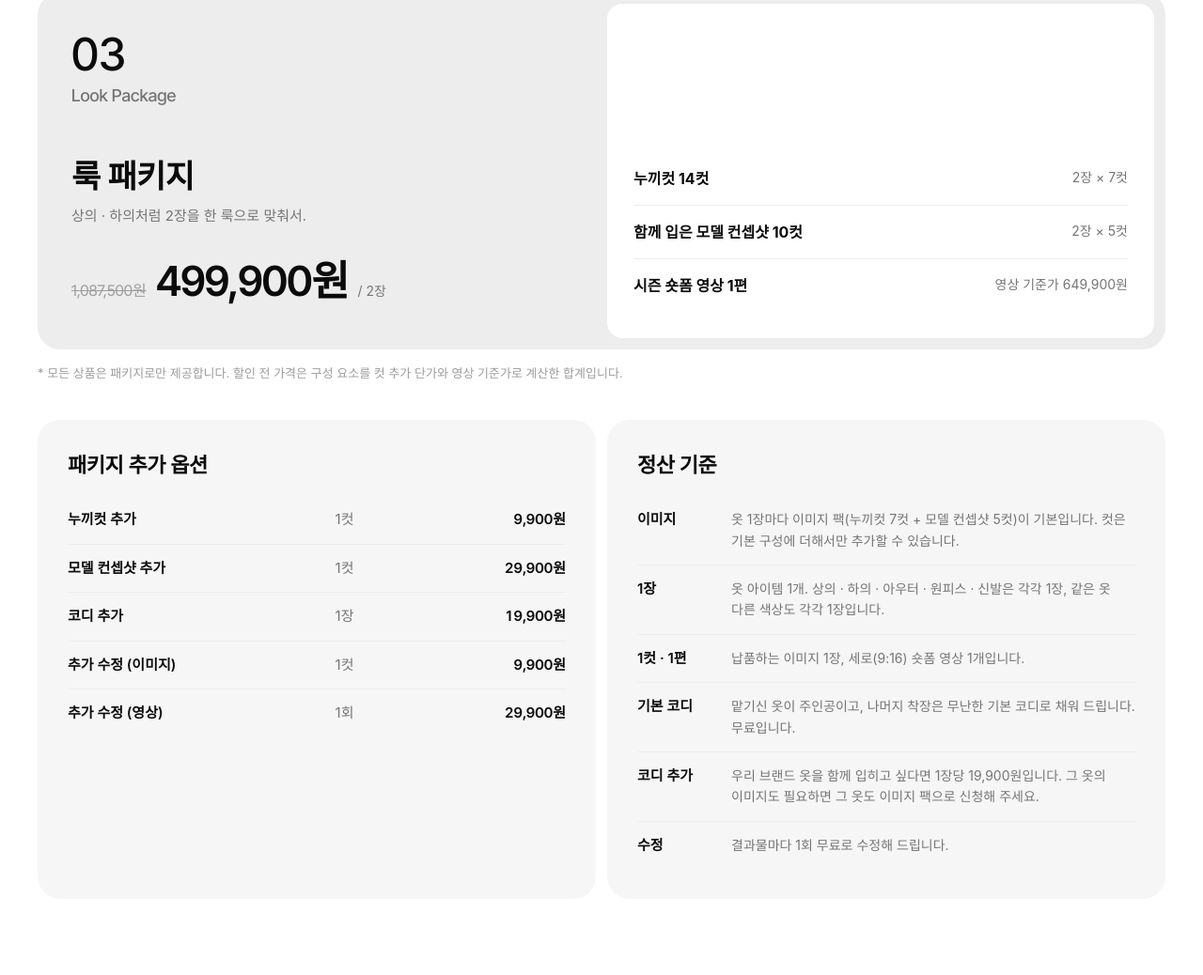
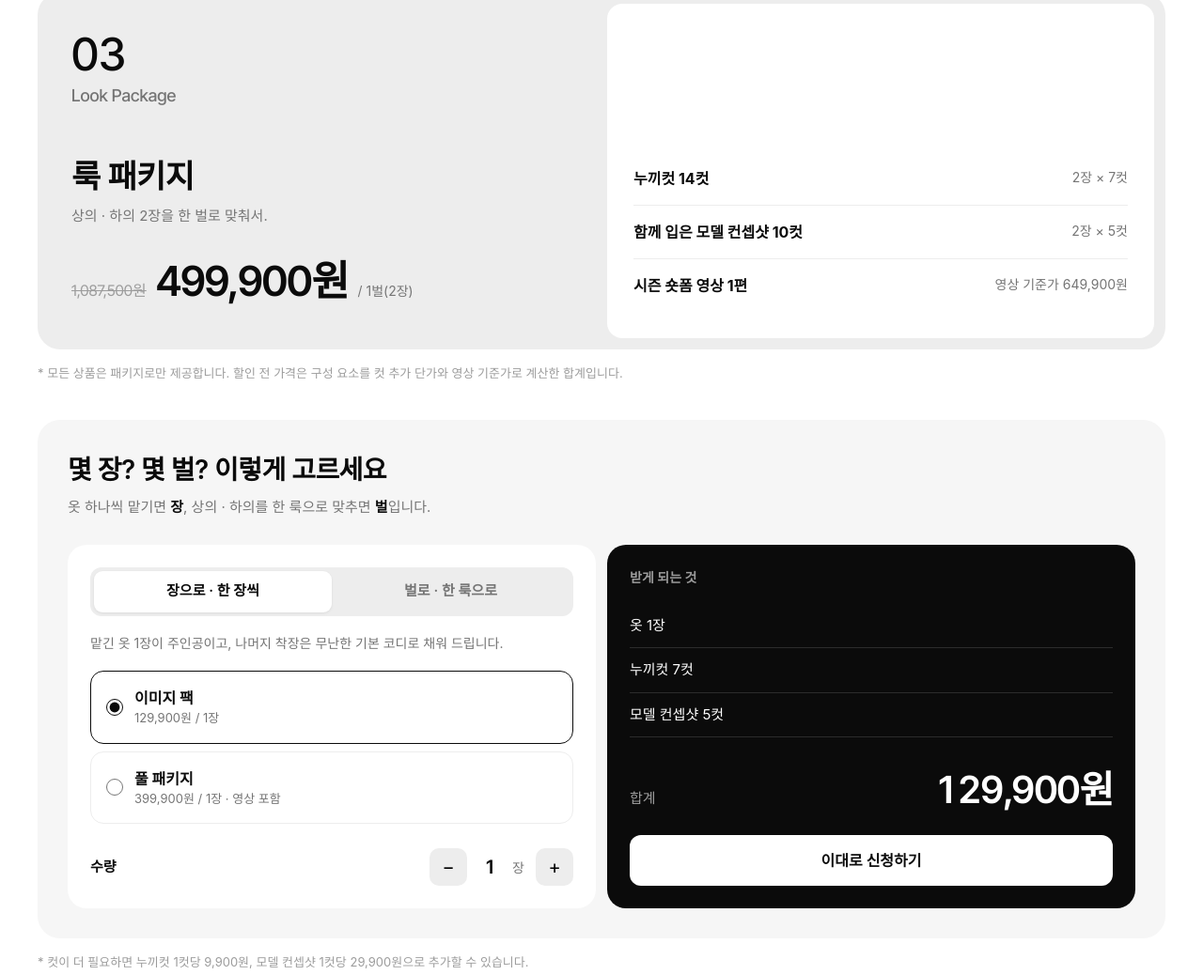
Before and after one commit to iammowner-coder/tobebrander, a plain HTML site: page index.html in a window 1280 px wide. Shown: the part 5765-6803 px from the top of the page at 94% size. Drawn offline with Linux system fonts and the light colour scheme; a web font is replaced by a local one.

Commit message:
세부 옵션 표를 '몇 장? 몇 벌?' 선택 계산기로 교체
- 장으로(이미지 팩·풀 패키지) / 벌로(룩 패키지) 고르고 수량 선택
- 받게 되는 누끼·컨셉샷·영상 수와 합계를 바로 표시
- '이대로 신청하기'로 신청 폼에 패키지·수량·단위 전달
- 추가 컷 단가는 안내 한 줄로, 나머지 옵션은 문서에만 (pricing v4)

Co-Authored-By: Claude Opus 5.5 <noreply@anthropic.com>

```diff
--- a/index.html
+++ b/index.html
@@ -174,8 +174,8 @@
               </div>
               <div>
                 <h3>룩 패키지</h3>
-                <p class="card-desc">상의 · 하의처럼 2장을 한 룩으로 맞춰서.</p>
-                <p class="price"><s>1,087,500원</s><b>499,900원</b><span>/ 2장</span></p>
+                <p class="card-desc">상의 · 하의 2장을 한 벌로 맞춰서.</p>
+                <p class="price"><s>1,087,500원</s><b>499,900원</b><span>/ 1벌(2장)</span></p>
               </div>
             </div>
             <div class="card-detail">
@@ -189,31 +189,48 @@
         </div>
         <p class="note">* 모든 상품은 패키지로만 제공합니다. 할인 전 가격은 구성 요소를 컷 추가 단가와 영상 기준가로 계산한 합계입니다.</p>
 
-        <div class="menu">
-          <div class="menu-box">
-            <h3>패키지 추가 옵션</h3>
-            <table class="menu-table">
-              <tbody>
-                <tr><th>누끼컷 추가</th><td>1컷</td><td class="amt">9,900원</td></tr>
-                <tr><th>모델 컨셉샷 추가</th><td>1컷</td><td class="amt">29,900원</td></tr>
-                <tr><th>코디 추가</th><td>1장</td><td class="amt">19,900원</td></tr>
-                <tr><th>추가 수정 (이미지)</th><td>1컷</td><td class="amt">9,900원</td></tr>
-                <tr><th>추가 수정 (영상)</th><td>1회</td><td class="amt">29,900원</td></tr>
-              </tbody>
-            </table>
+        <div class="pick" id="pick">
+          <div class="pick-head">
+            <h3>몇 장? 몇 벌? 이렇게 고르세요</h3>
+            <p>옷 하나씩 맡기면 <b>장</b>, 상의 · 하의를 한 룩으로 맞추면 <b>벌</b>입니다.</p>
           </div>
-          <div class="menu-box">
-            <h3>정산 기준</h3>
-            <dl class="rules">
-              <div><dt>이미지</dt><dd>옷 1장마다 이미지 팩(누끼컷 7컷 + 모델 컨셉샷 5컷)이 기본입니다. 컷은 기본 구성에 더해서만 추가할 수 있습니다.</dd></div>
-              <div><dt>1장</dt><dd>옷 아이템 1개. 상의 · 하의 · 아우터 · 원피스 · 신발은 각각 1장, 같은 옷 다른 색상도 각각 1장입니다.</dd></div>
-              <div><dt>1컷 · 1편</dt><dd>납품하는 이미지 1장, 세로(9:16) 숏폼 영상 1개입니다.</dd></div>
-              <div><dt>기본 코디</dt><dd>맡기신 옷이 주인공이고, 나머지 착장은 무난한 기본 코디로 채워 드립니다. 무료입니다.</dd></div>
-              <div><dt>코디 추가</dt><dd>우리 브랜드 옷을 함께 입히고 싶다면 1장당 19,900원입니다. 그 옷의 이미지도 필요하면 그 옷도 이미지 팩으로 신청해 주세요.</dd></div>
-              <div><dt>수정</dt><dd>결과물마다 1회 무료로 수정해 드립니다.</dd></div>
-            </dl>
+
+          <div class="pick-grid">
+            <div class="pick-col">
+              <div class="seg" role="tablist" aria-label="주문 방식">
+                <button type="button" class="seg-btn on" data-mode="item" role="tab" aria-selected="true">장으로 · 한 장씩</button>
+                <button type="button" class="seg-btn" data-mode="look" role="tab" aria-selected="false">벌로 · 한 룩으로</button>
+              </div>
+              <p class="pick-explain" data-for="item">맡긴 옷 1장이 주인공이고, 나머지 착장은 무난한 기본 코디로 채워 드립니다.</p>
+              <p class="pick-explain" data-for="look" hidden>상의 · 하의 2장을 한 벌로 맞춰, 함께 입은 컨셉샷과 영상을 만들어 드립니다.</p>
+
+              <div class="opts" data-for="item">
+                <label class="opt"><input type="radio" name="pkg" value="image" checked /><span><b>이미지 팩</b><em>129,900원 / 1장</em></span></label>
+                <label class="opt"><input type="radio" name="pkg" value="full" /><span><b>풀 패키지</b><em>399,900원 / 1장 · 영상 포함</em></span></label>
+              </div>
+              <div class="opts" data-for="look" hidden>
+                <label class="opt"><input type="radio" name="pkg-look" value="look" checked /><span><b>룩 패키지</b><em>499,900원 / 1벌(2장) · 영상 포함</em></span></label>
+              </div>
+
+              <div class="qty">
+                <span class="qty-label">수량</span>
+                <div class="stepper">
+                  <button type="button" data-step="-1" aria-label="수량 줄이기">−</button>
+                  <output id="qty">1</output><span class="qty-unit" id="qty-unit">장</span>
+                  <button type="button" data-step="1" aria-label="수량 늘리기">+</button>
+                </div>
+              </div>
+            </div>
+
+            <div class="pick-col sum">
+              <p class="sum-k">받게 되는 것</p>
+              <ul class="sum-list" id="sum-list"></ul>
+              <div class="sum-total"><span>합계</span><b id="sum-total">129,900원</b></div>
+              <a class="btn btn-white btn-full" href="#contact" id="pick-go">이대로 신청하기</a>
+            </div>
           </div>
         </div>
+        <p class="note">* 컷이 더 필요하면 누끼컷 1컷당 9,900원, 모델 컨셉샷 1컷당 29,900원으로 추가할 수 있습니다.</p>
       </div>
     </section>
 
@@ -276,12 +293,12 @@
           <div class="form-row">
             <label>패키지
               <select name="package">
-                <option>풀 패키지 (399,900원 / 1장)</option>
-                <option>이미지 팩 (129,900원 / 1장)</option>
-                <option>룩 패키지 (499,900원 / 2장)</option>
+                <option value="full">풀 패키지 (399,900원 / 1장)</option>
+                <option value="image">이미지 팩 (129,900원 / 1장)</option>
+                <option value="look">룩 패키지 (499,900원 / 1벌)</option>
               </select>
             </label>
-            <label>옷 수량 (장)<input name="count" type="number" min="1" value="1" inputmode="numeric" /></label>
+            <label><span id="count-label">수량 (장)</span><input name="count" type="number" min="1" value="1" inputmode="numeric" /></label>
           </div>
           <label>문의 내용 (선택)<textarea name="message" rows="3"></textarea></label>
           <button class="btn btn-full" type="submit">신청하기</button>
--- a/main.js
+++ b/main.js
@@ -142,6 +142,57 @@ const sync = () => bar.classList.toggle("show", heroOut && !contactIn);
 new IntersectionObserver(([e]) => { heroOut = !e.isIntersecting; sync(); }).observe(hero);
 new IntersectionObserver(([e]) => { contactIn = e.isIntersecting; sync(); }).observe(contact);
 
+// ----- 장/벌 선택 계산기 -----
+const PACKS = {
+  image: { name: "이미지 팩", price: 129900, unit: "장", per: { cutout: 7, concept: 5, video: 0, items: 1 } },
+  full:  { name: "풀 패키지", price: 399900, unit: "장", per: { cutout: 7, concept: 5, video: 1, items: 1 } },
+  look:  { name: "룩 패키지", price: 499900, unit: "벌", per: { cutout: 14, concept: 10, video: 1, items: 2 } },
+};
+const pick = document.getElementById("pick");
+let mode = "item", qty = 1;
+const currentPack = () => mode === "look" ? "look" : pick.querySelector('input[name="pkg"]:checked').value;
+
+function renderPick() {
+  const key = currentPack(), p = PACKS[key];
+  document.getElementById("qty").textContent = qty;
+  document.getElementById("qty-unit").textContent = p.unit;
+  const lines = [
+    [mode === "look" ? `옷 ${qty}벌` : `옷 ${qty}장`, mode === "look" ? `총 ${p.per.items * qty}장` : ""],
+    [`누끼컷 ${p.per.cutout * qty}컷`, ""],
+    [`모델 컨셉샷 ${p.per.concept * qty}컷`, ""],
+  ];
+  if (p.per.video) lines.push([`시즌 숏폼 영상 ${p.per.video * qty}편`, ""]);
+  document.getElementById("sum-list").innerHTML = lines.map(([a, b]) => `<li>${a}<span>${b}</span></li>`).join("");
+  document.getElementById("sum-total").textContent = won(p.price * qty);
+}
+
+pick.querySelectorAll(".seg-btn").forEach((b) => b.addEventListener("click", () => {
+  mode = b.dataset.mode;
+  pick.querySelectorAll(".seg-btn").forEach((x) => { const on = x === b; x.classList.toggle("on", on); x.setAttribute("aria-selected", on); });
+  pick.querySelectorAll("[data-for]").forEach((el) => (el.hidden = el.dataset.for !== mode));
+  renderPick();
+}));
+pick.querySelectorAll('input[name="pkg"]').forEach((r) => r.addEventListener("change", renderPick));
+pick.querySelectorAll("[data-step]").forEach((b) => b.addEventListener("click", () => {
+  qty = Math.min(99, Math.max(1, qty + Number(b.dataset.step)));
+  renderPick();
+}));
+renderPick();
+
+// 신청 폼: 계산기에서 고른 값을 넘기고, 단위(장/벌)를 맞춘다
+const pkgSelect = document.querySelector('select[name="package"]');
+const countInput = document.querySelector('input[name="count"]');
+const syncUnit = () => {
+  document.getElementById("count-label").textContent = `수량 (${PACKS[pkgSelect.value].unit})`;
+};
+pkgSelect.addEventListener("change", syncUnit);
+document.getElementById("pick-go").addEventListener("click", () => {
+  pkgSelect.value = currentPack();
+  countInput.value = qty;
+  syncUnit();
+});
+syncUnit();
+
 // ----- 신청 폼 -----
 const form = document.getElementById("contact-form");
 const msg = document.getElementById("form-msg");
--- a/styles.css
+++ b/styles.css
@@ -300,24 +300,42 @@ details p { margin-top: 12px; font-size: 15px; line-height: 1.6; color: var(--b4
   .row, .head-old, .head-new { transition: none; }
 }
 
-/* 단품 메뉴 · 정산 기준 */
-.menu { display: grid; grid-template-columns: 1fr 1fr; gap: 12px; margin-top: 40px; }
-.menu-box { background: var(--b100); border-radius: 24px; padding: 32px; }
-.menu-box h3 { font-size: 22px; font-weight: 600; letter-spacing: -0.02em; margin-bottom: 16px; }
-.menu-table { width: 100%; border-collapse: collapse; font-size: 15px; }
-.menu-table th, .menu-table td { padding: 14px 0; border-bottom: 1px solid var(--b200); text-align: left; }
-.menu-table tr:last-child th, .menu-table tr:last-child td { border-bottom: 0; }
-.menu-table th { font-weight: 600; }
-.menu-table td { color: var(--b400); padding-left: 12px; white-space: nowrap; }
-.menu-table .amt { text-align: right; color: var(--b800); font-family: var(--en); font-weight: 600; font-variant-numeric: tabular-nums; }
-.menu-table .amt s { color: var(--b500); font-weight: 400; margin-right: 6px; }
-.rules div { padding: 14px 0; border-bottom: 1px solid var(--b200); display: grid; grid-template-columns: 88px 1fr; gap: 12px; }
-.rules div:last-child { border-bottom: 0; }
-.rules dt { font-weight: 600; font-size: 15px; }
-.rules dd { font-size: 14px; line-height: 1.6; color: var(--b400); }
-@media (max-width: 991px) { .menu { grid-template-columns: 1fr; } }
+/* 장/벌 선택 계산기 */
+[hidden] { display: none !important; }
+.pick { margin-top: 40px; background: var(--b100); border-radius: 24px; padding: 32px; }
+.pick-head h3 { font-size: clamp(22px, 2.4vw, 28px); font-weight: 600; letter-spacing: -0.02em; }
+.pick-head p { margin-top: 8px; color: var(--b400); font-size: 15px; }
+.pick-head b { color: var(--b800); }
+.pick-grid { display: grid; grid-template-columns: 1fr 1fr; gap: 12px; margin-top: 28px; }
+.pick-col { background: var(--white); border-radius: 20px; padding: 24px; display: flex; flex-direction: column; gap: 18px; }
+.seg { display: grid; grid-template-columns: 1fr 1fr; background: var(--b200); border-radius: 12px; padding: 4px; }
+.seg-btn { font: inherit; font-size: 15px; font-weight: 600; border: 0; background: transparent; color: var(--b400); border-radius: 9px; height: 44px; cursor: pointer; }
+.seg-btn.on { background: var(--white); color: var(--b800); box-shadow: 0 1px 3px rgba(0,0,0,.08); }
+.pick-explain { font-size: 14px; line-height: 1.6; color: var(--b400); }
+.opts { display: flex; flex-direction: column; gap: 8px; }
+.opt { display: flex; align-items: center; gap: 12px; border: 1px solid var(--b200); border-radius: 14px; padding: 16px; cursor: pointer; }
+.opt:has(input:checked) { border-color: var(--b800); }
+.opt input { accent-color: var(--b800); width: 18px; height: 18px; }
+.opt span { display: flex; flex-direction: column; }
+.opt b { font-size: 16px; }
+.opt em { font-style: normal; font-size: 13px; color: var(--b400); }
+.qty { display: flex; align-items: center; justify-content: space-between; margin-top: auto; }
+.qty-label { font-weight: 600; font-size: 15px; }
+.stepper { display: flex; align-items: center; gap: 6px; }
+.stepper button { width: 40px; height: 40px; border-radius: 10px; border: 0; background: var(--b200); font: inherit; font-size: 20px; cursor: pointer; }
+.stepper output { min-width: 36px; text-align: center; font-family: var(--en); font-size: 20px; font-weight: 600; }
+.qty-unit { font-size: 14px; color: var(--b400); margin-right: 6px; }
+.pick-col.sum { background: var(--b800); color: var(--white); }
+.sum-k { font-size: 14px; color: var(--b500); font-weight: 600; }
+.sum-list { list-style: none; }
+.sum-list li { display: flex; justify-content: space-between; padding: 12px 0; border-bottom: 1px solid #2c2c2c; font-size: 15px; }
+.sum-list li span { color: var(--b500); }
+.sum-total { display: flex; justify-content: space-between; align-items: baseline; margin-top: auto; padding-top: 8px; }
+.sum-total span { color: var(--b500); font-size: 15px; }
+.sum-total b { font-family: var(--en); font-size: clamp(30px, 3.6vw, 40px); font-weight: 600; letter-spacing: -0.03em; font-variant-numeric: tabular-nums; }
+@media (max-width: 991px) { .pick-grid { grid-template-columns: 1fr; } }
 @media (max-width: 640px) {
-  .menu-box { padding: 22px 18px; }
-  .menu-table .amt s { display: block; margin: 0; }
-  .rules div { grid-template-columns: 1fr; gap: 4px; }
+  .pick { padding: 20px 14px; }
+  .pick-col { padding: 18px; }
+  .seg-btn { font-size: 14px; }
 }
```
Also changed, not shown: 1 other file.
